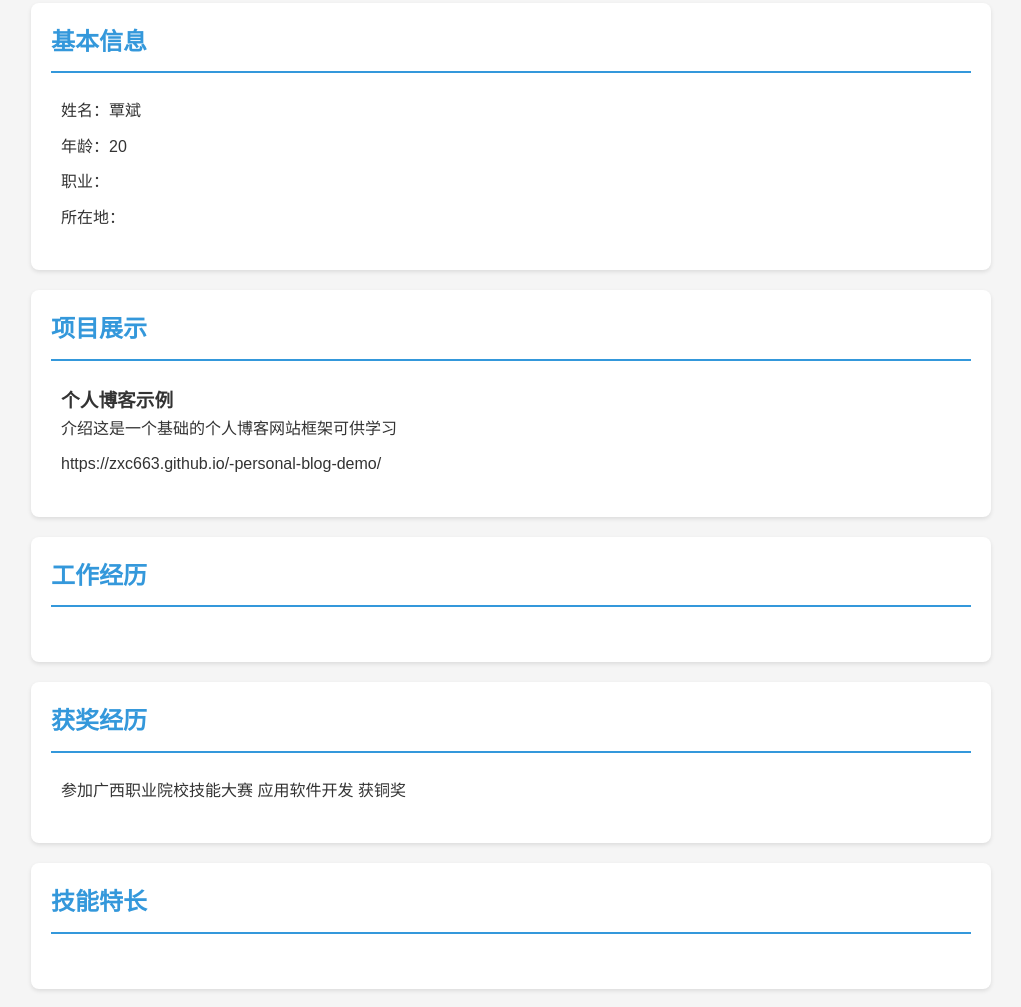
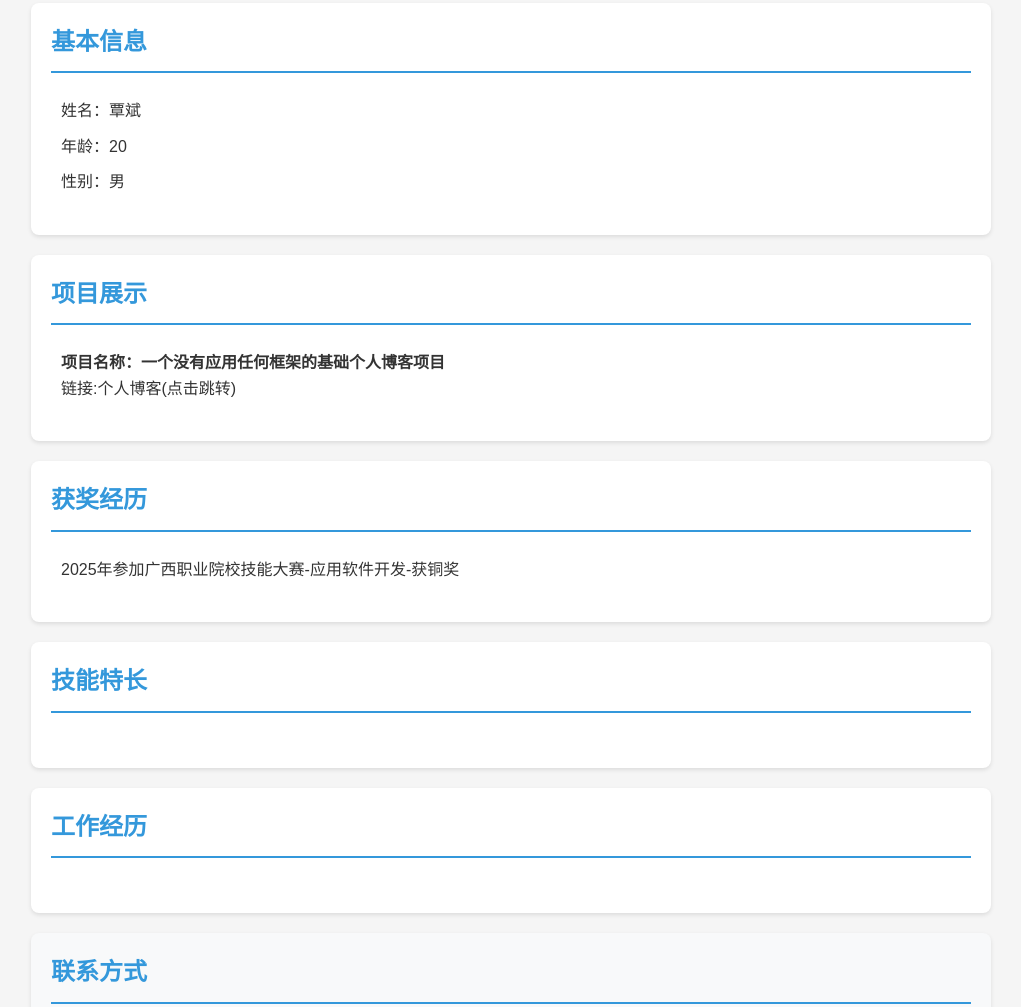
Before and after one commit to zxc663/ThirteenXino, a plain HTML site: page index.html in a window 1280 px wide. Shown: the part 349-1356 px from the top of the page, without its empty margins (129-1150 px from the left). Drawn offline with Linux system fonts and the light colour scheme.

Commit message:
Update index.html
修改


Signed-off-by: zxc663 <zxc663996@outlook.com>

```diff
--- a/index.html
+++ b/index.html
@@ -20,36 +20,36 @@
             <div class="info-content">
                 <p>姓名：覃斌</p>
                 <p>年龄：20</p>
-                <p>职业：</p>
-                <p>所在地：</p>
+                <p>性别：男</p>
             </div>
         </section>
 
         <section class="education">
             <h2>项目展示</h2>
             <div class="info-content">
-                <h3>个人博客示例</h3>
-                 <p>介绍这是一个基础的个人博客网站框架可供学习</p>
-                <p>https://zxc663.github.io/-personal-blog-demo/</p>
+               <h4>项目名称：一个没有应用任何框架的基础个人博客项目</h4>
+                <p>链接:<a src=" https://zxc663.github.io/personalblogdemo/">个人博客(点击跳转)</a></p>
+            </div>
+        </section>
+
+
+
+        <section class="awards">
+            <h2>获奖经历</h2>
+            <div class="info-content">
+              <p>2025年参加广西职业院校技能大赛-应用软件开发-获铜奖 </p>
+            </div>
+        </section>
+
+        <section class="skills">
+            <h2>技能特长</h2>
+            <div class="info-content">
+
             </div>
         </section>
 
         <section class="experience">
             <h2>工作经历</h2>
-            <div class="info-content">
-
-            </div>
-        </section>
-
-        <section class="awards">
-            <h2>获奖经历</h2>
-            <div class="info-content">
-              <p>参加广西职业院校技能大赛 应用软件开发 获铜奖 </p>
-            </div>
-        </section>
-
-        <section class="skills">
-            <h2>技能特长</h2>
             <div class="info-content">
 
             </div>
```
